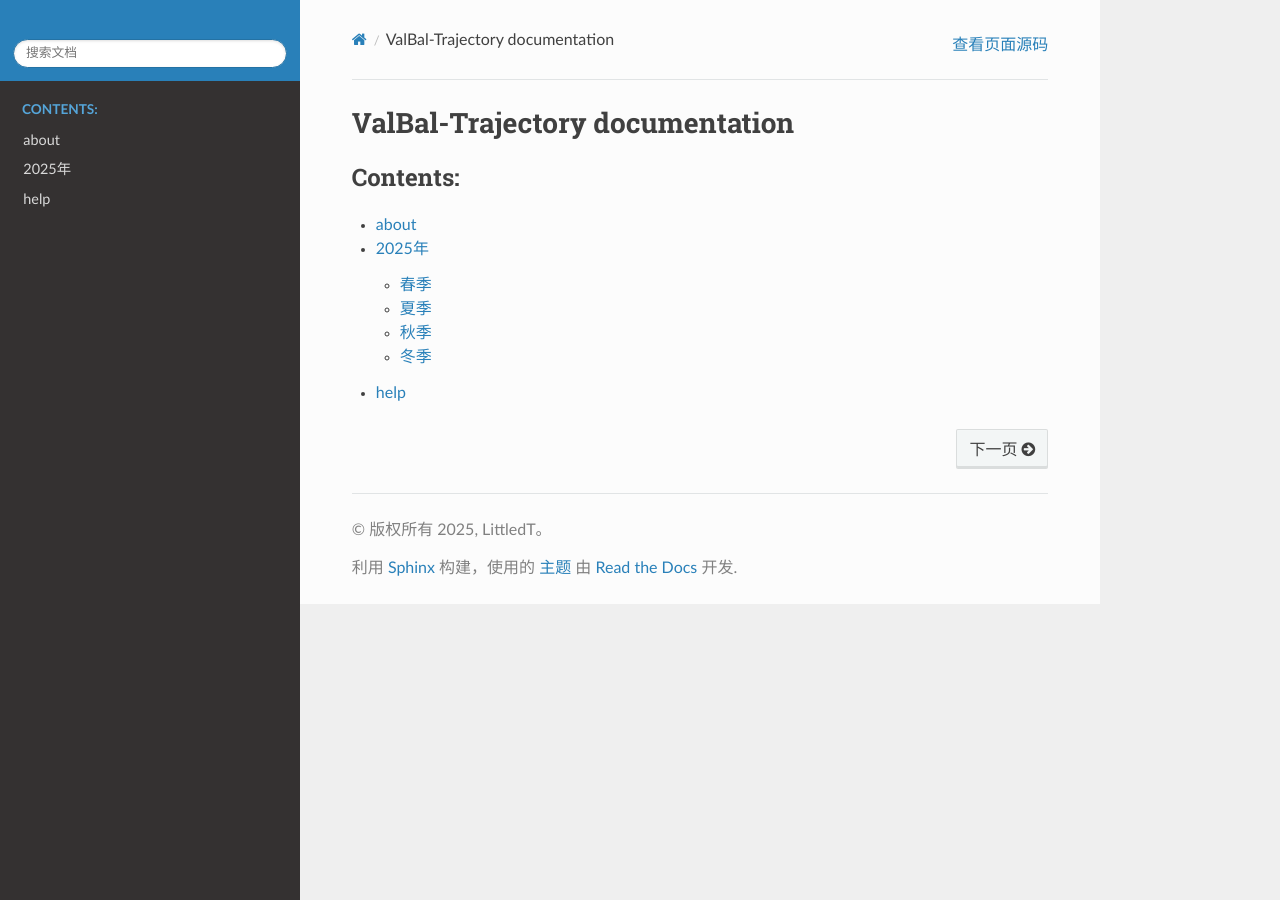
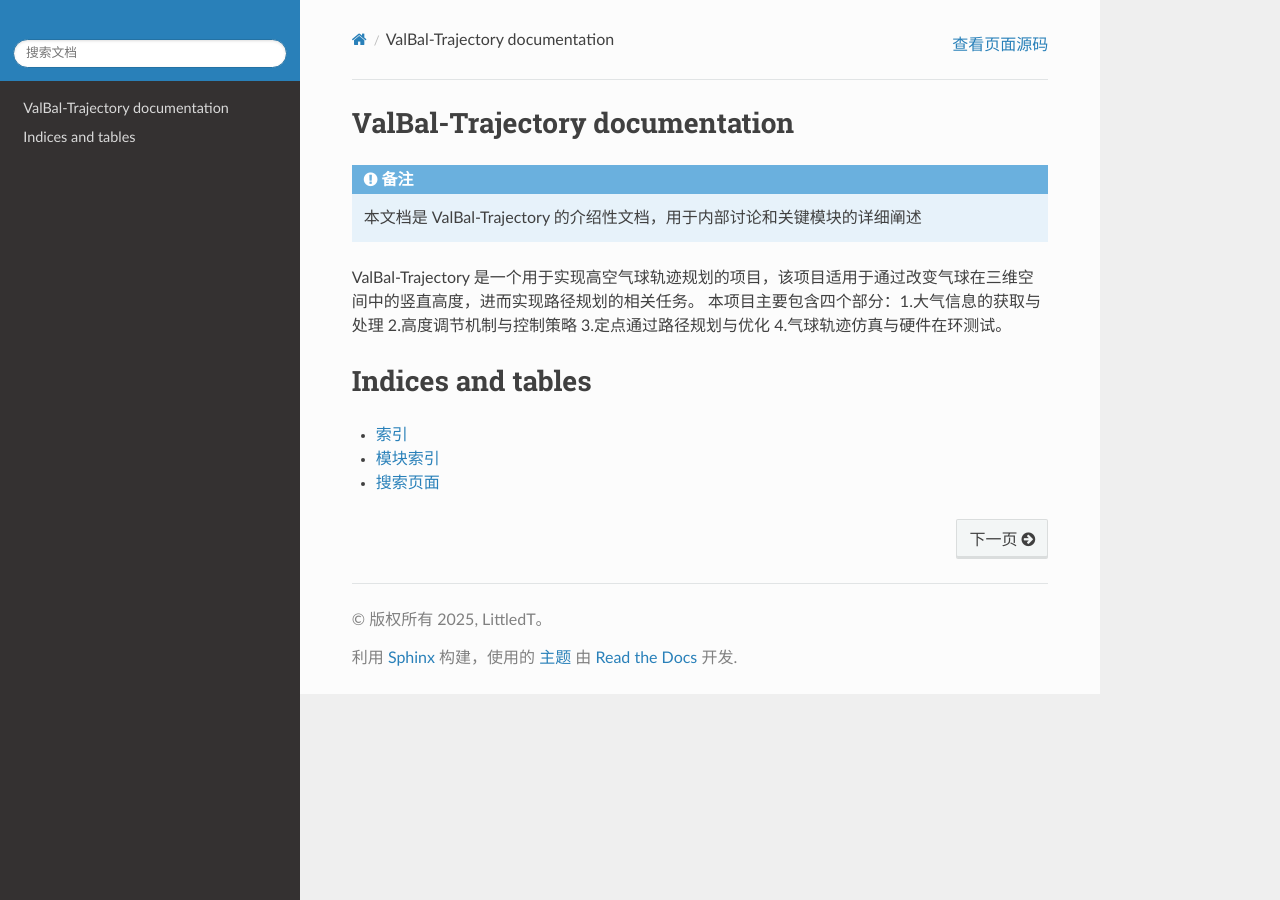
Before and after one commit to Passer-montanus/ReadTheDocs, a Sphinx documentation site: the page built from docs/source/index.rst, in a window 1280 px wide. Built offline with Sphinx 7.4.7 and the Read the Docs theme 3.1.0, drawn with Linux system fonts in a browser that asks for light colours.

Commit message:
初始化文章所有章节

```diff
--- a/docs/source/2025/01/contents.rst
+++ /dev/null
@@ -1,4 +0,0 @@
-春季
-========
-
- 春眠不觉晓，处处闻啼鸟。
--- a/docs/source/2025/02/contents.rst
+++ /dev/null
@@ -1,4 +0,0 @@
-夏季
-========
-
- 夏早日初长，南风草木香。
--- a/docs/source/2025/03/contents.rst
+++ /dev/null
@@ -1,4 +0,0 @@
-秋季
-========
-
- 秋风吹不尽，总是玉关情。
--- a/docs/source/2025/2025_index.rst
+++ /dev/null
@@ -1,11 +0,0 @@
-2025年
-=========
-
-.. toctree::
-    :maxdepth: 2
-
-
-    01/contents
-    02/contents
-    03/contents
-    04/contents
--- a/docs/source/about.rst
+++ b/docs/source/about.rst
@@ -1,4 +0,0 @@
-about
-=======
-
-Test
--- a/docs/source/conf.py
+++ b/docs/source/conf.py
@@ -1,10 +1,6 @@
 # Configuration file for the Sphinx documentation builder.
-#
-# For the full list of built-in configuration values, see the documentation:
-# https://www.sphinx-doc.org/en/master/usage/configuration.html
 
 # -- Project information -----------------------------------------------------
-# https://www.sphinx-doc.org/en/master/usage/configuration.html#project-information
 
 project = 'ValBal-Trajectory'
 copyright = '2025, LittledT'
@@ -12,7 +8,6 @@
 release = 'v0.0.1'
 
 # -- General configuration ---------------------------------------------------
-# https://www.sphinx-doc.org/en/master/usage/configuration.html#general-configuration
 
 extensions = [
     'myst_parser',
@@ -41,6 +36,7 @@
 # https://www.sphinx-doc.org/en/master/usage/configuration.html#options-for-html-output
 
 html_theme = 'sphinx_rtd_theme'
+
 html_theme_options = {
     'analytics_anonymize_ip': False,
     'logo_only': True,
--- a/docs/source/help.rst
+++ /dev/null
@@ -1,3 +0,0 @@
-help
-========
-Test
--- a/docs/source/index.rst
+++ b/docs/source/index.rst
@@ -6,10 +6,32 @@
 ValBal-Trajectory documentation
 ===============================
 
+.. note::
+   本文档是 ValBal-Trajectory 的介绍性文档，用于内部讨论和关键模块的详细阐述
+
+ValBal-Trajectory 是一个用于实现高空气球轨迹规划的项目，该项目适用于通过改变气球在三维空间中的竖直高度，进而实现路径规划的相关任务。
+本项目主要包含四个部分：1.大气信息的获取与处理 2.高度调节机制与控制策略 3.定点通过路径规划与优化 4.气球轨迹仿真与硬件在环测试。
+
+
+
 .. toctree::
-   :maxdepth: 2
+   :maxdepth: 1
    :caption: Contents:
+   :hidden:
 
    about
-   2025/2025_index
-   help
+   getting_started
+   atmos_tool
+   altitude_control
+   trajectory_planning
+   balloon_simulation
+   API
+   changeLog
+   citing
+
+Indices and tables
+==================
+
+* :ref:`genindex`
+* :ref:`modindex`
+* :ref:`search`
```
Also changed, not shown: README.md (deleted, +0 -1 lines), docs/source/2025/04/contents.md (deleted, +0 -17 lines), docs/README.md (added), docs/source/API.rst (added), docs/source/altitude_control.rst (added), docs/source/atmos_tool.rst (added), docs/source/balloon_simulation.rst (added), docs/source/changeLog.rst (added), docs/source/citing.rst (added), docs/source/getting_started.rst (added), docs/source/trajectory_planning.rst (added).
